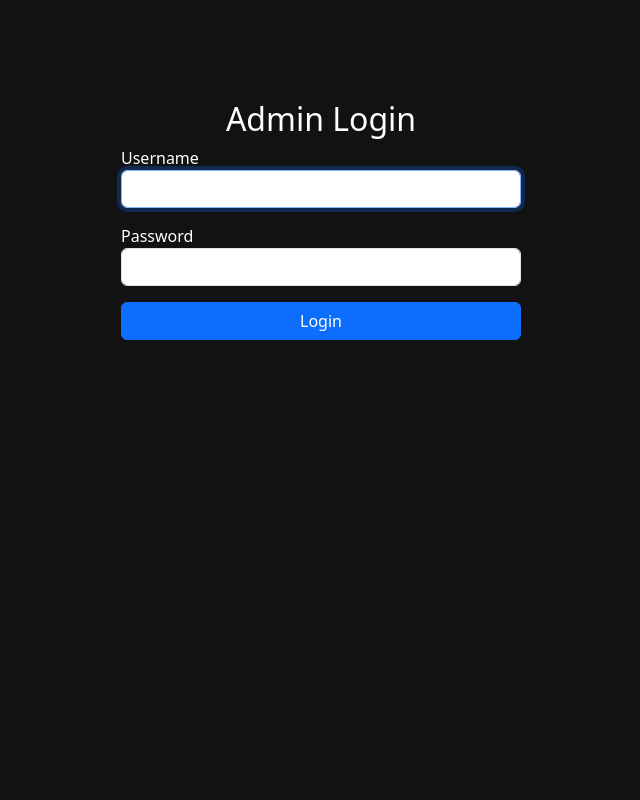
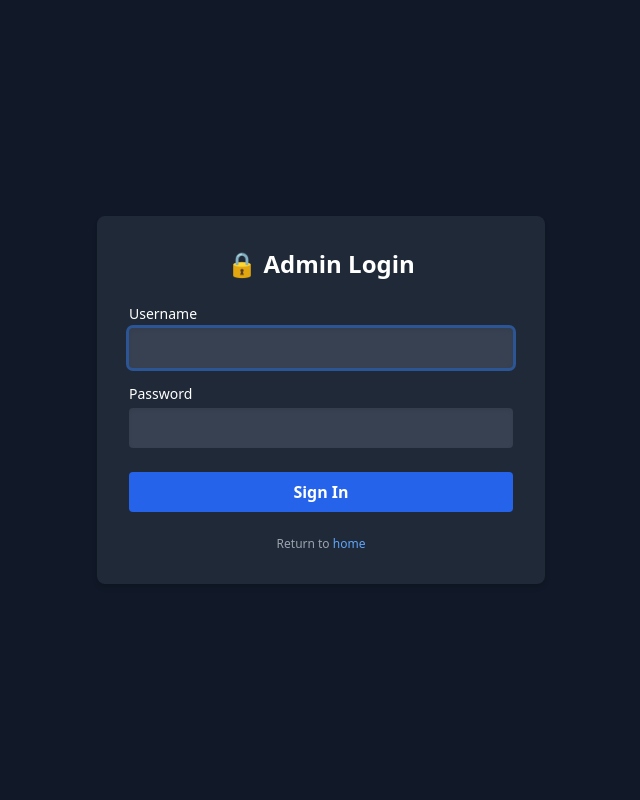
Before and after one commit to ZCoding82/InfraSight, a Flask app: page /login in a window 1280 px wide. Shown: the whole page, without its empty margins (319-959 px from the left). Run offline with Flask 3, Linux system fonts and the light colour scheme.

Commit message:
Update login.html

```diff
--- a/templates/login.html
+++ b/templates/login.html
@@ -1,37 +1,44 @@
 <!DOCTYPE html>
 <html lang="en">
 <head>
-    <meta charset="UTF-8">
+  <meta charset="UTF-8" />
   <title>Admin Login</title>
-    <link href="https://cdn.jsdelivr.net/npm/bootstrap@5.3.0/dist/css/bootstrap.min.css" rel="stylesheet">
-    <style>
-        body {
-            background-color: #121212;
-            color: white;
-        }
-        .login-form {
-            max-width: 400px;
-            margin: 100px auto;
-        }
-    </style>
+  <meta name="viewport" content="width=device-width, initial-scale=1.0" />
+  <link href="https://cdn.jsdelivr.net/npm/tailwindcss@2.2.19/dist/tailwind.min.css" rel="stylesheet">
 </head>
-<body>
-    <div class="login-form">
-        <h2 class="text-center">Admin Login</h2>
+<body class="bg-gray-900 text-white flex items-center justify-center min-h-screen">
+
+  <div class="bg-gray-800 p-8 rounded-lg shadow-md w-full max-w-md">
+    <h2 class="text-2xl font-bold text-center mb-6">🔒 Admin Login</h2>
+
+    {% if error %}
+      <div class="bg-red-500 text-white px-4 py-2 rounded mb-4">
+        {{ error }}
+      </div>
+    {% endif %}
+
     <form method="POST">
-            <div class="mb-3">
-                <label>Username</label>
-                <input type="text" name="username" class="form-control" required autofocus>
+      <div class="mb-4">
+        <label for="username" class="block text-sm font-medium">Username</label>
+        <input type="text" id="username" name="username" required autofocus
+               class="mt-1 w-full px-3 py-2 bg-gray-700 text-white rounded shadow-inner focus:outline-none focus:ring focus:border-blue-400">
       </div>
-            <div class="mb-3">
-                <label>Password</label>
-                <input type="password" name="password" class="form-control" required>
+
+      <div class="mb-6">
+        <label for="password" class="block text-sm font-medium">Password</label>
+        <input type="password" id="password" name="password" required
+               class="mt-1 w-full px-3 py-2 bg-gray-700 text-white rounded shadow-inner focus:outline-none focus:ring focus:border-blue-400">
       </div>
-            {% if error %}
-            <div class="alert alert-danger">{{ error }}</div>
-            {% endif %}
-            <button type="submit" class="btn btn-primary w-100">Login</button>
+
+      <button type="submit" class="w-full py-2 px-4 bg-blue-600 hover:bg-blue-700 rounded font-semibold">
+        Sign In
+      </button>
     </form>
+
+    <p class="text-xs text-gray-400 mt-6 text-center">
+      Return to <a href="{{ url_for('dashboard') }}" class="text-blue-400 hover:underline">home</a>
+    </p>
   </div>
+
 </body>
 </html>
```
Lines whose indentation alone changed are shown as unchanged.
